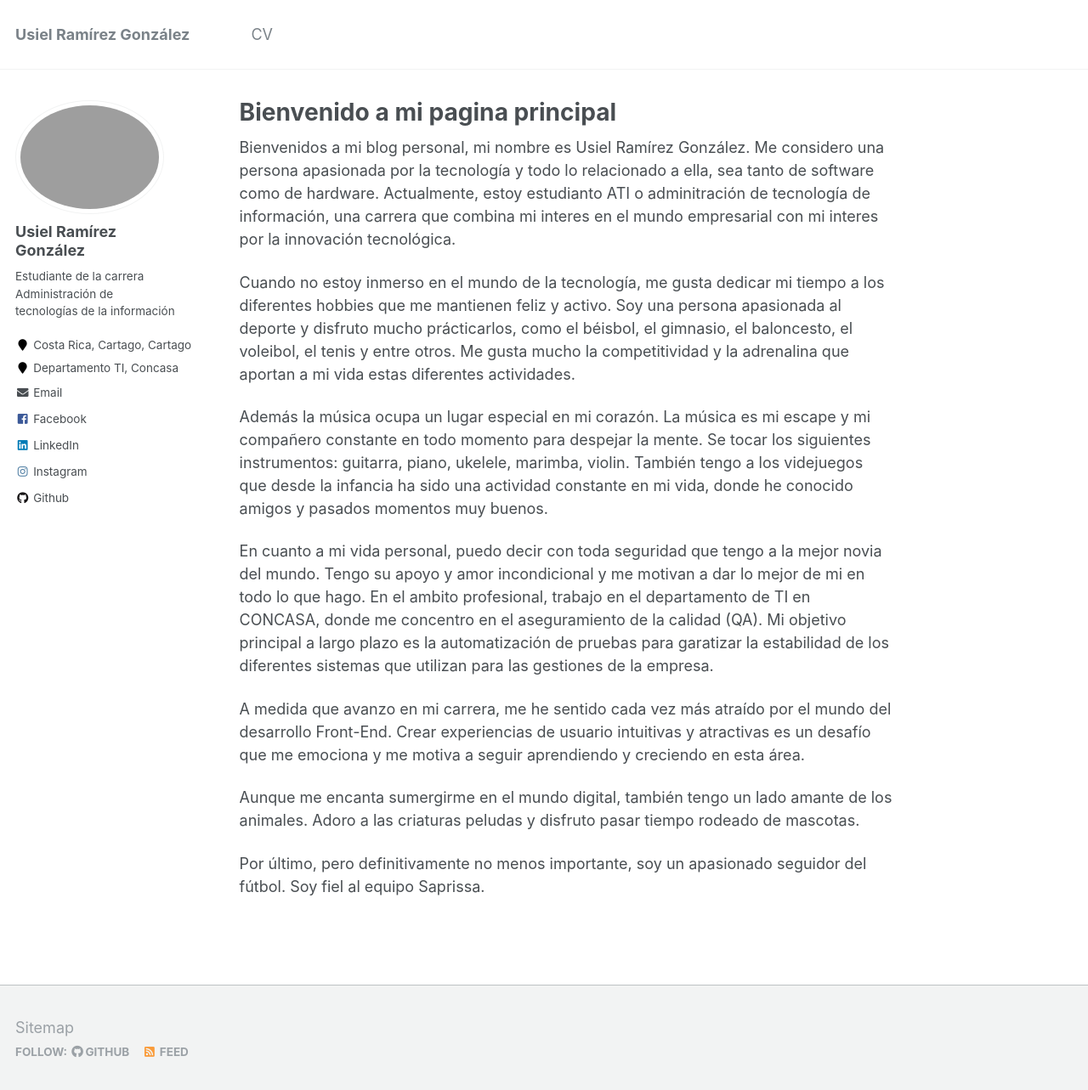
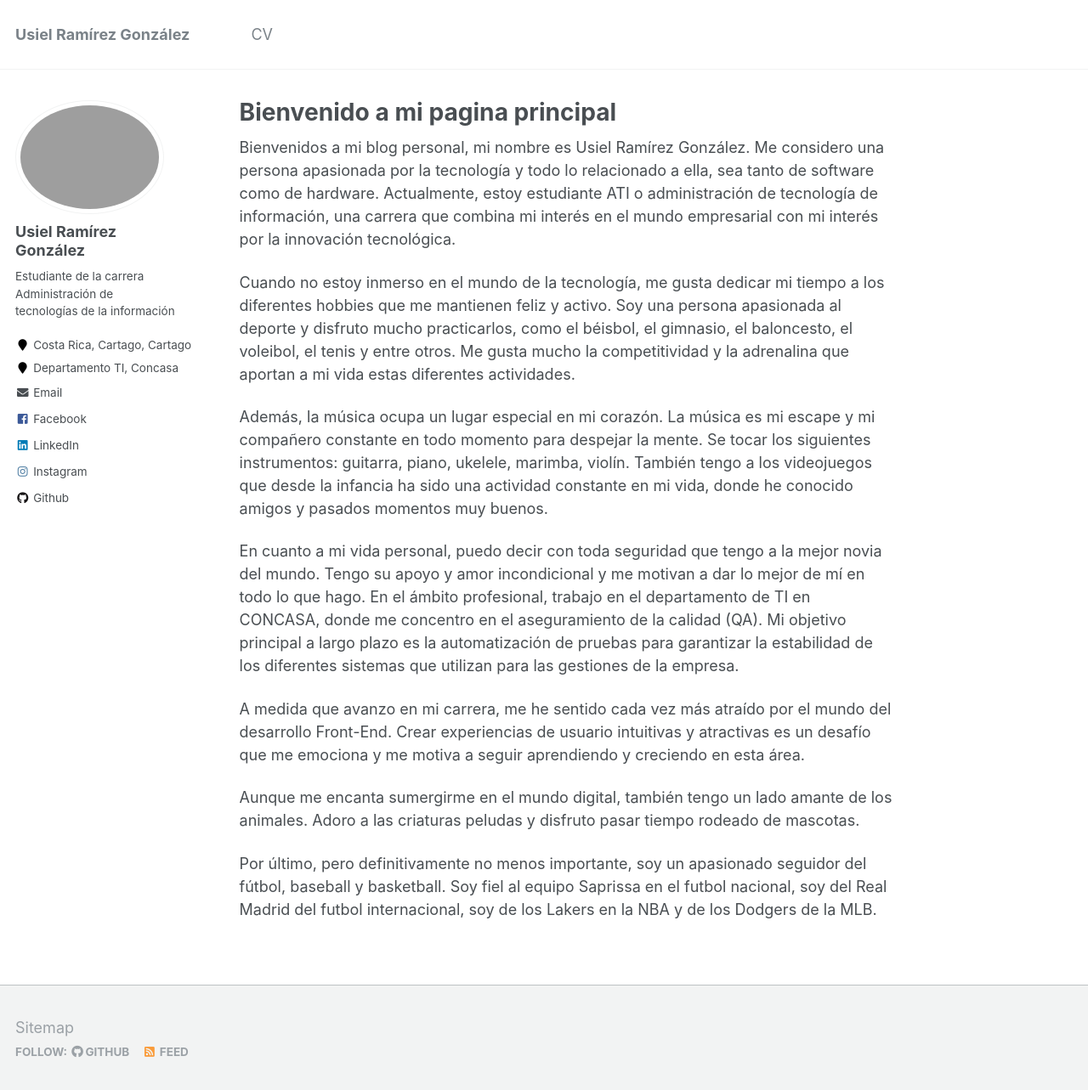
Before and after one commit to UsielR12/UsielR12.github.io, a Jekyll site: the page built from _pages/about.md, in a window 1280 px wide and 1296 px high. Shown: the top 1283 px of the window at 85% size. Built offline with Jekyll 4.4.1, drawn with Linux system fonts in a browser that asks for light colours.

Commit message:
Update about.md

```diff
--- a/_pages/about.md
+++ b/_pages/about.md
@@ -8,16 +8,16 @@ redirect_from:
   - /about.html
 ---
 
-Bienvenidos a mi blog personal, mi nombre es Usiel Ramírez González. Me considero una persona apasionada por la tecnología y todo lo relacionado a ella, sea tanto de software como de hardware. Actualmente, estoy estudianto ATI o adminitración de tecnología de información, una carrera que combina mi interes en el mundo empresarial con mi interes por la innovación tecnológica.
+Bienvenidos a mi blog personal, mi nombre es Usiel Ramírez González. Me considero una persona apasionada por la tecnología y todo lo relacionado a ella, sea tanto de software como de hardware. Actualmente, estoy estudiante ATI o administración de tecnología de información, una carrera que combina mi interés en el mundo empresarial con mi interés por la innovación tecnológica.
 
-Cuando no estoy inmerso en el mundo de la tecnología, me gusta dedicar mi tiempo a los diferentes hobbies que me mantienen feliz y activo. Soy una persona apasionada al deporte y disfruto mucho prácticarlos, como el béisbol, el gimnasio, el baloncesto, el voleibol, el tenis y entre otros. Me gusta mucho la competitividad y la adrenalina que aportan a mi vida estas diferentes actividades.
+Cuando no estoy inmerso en el mundo de la tecnología, me gusta dedicar mi tiempo a los diferentes hobbies que me mantienen feliz y activo. Soy una persona apasionada al deporte y disfruto mucho practicarlos, como el béisbol, el gimnasio, el baloncesto, el voleibol, el tenis y entre otros. Me gusta mucho la competitividad y la adrenalina que aportan a mi vida estas diferentes actividades.
 
-Además la música ocupa un lugar especial en mi corazón. La música es mi escape y mi compañero constante en todo momento para despejar la mente. Se tocar los siguientes instrumentos: guitarra, piano, ukelele, marimba, violin. También tengo a los videjuegos que desde la infancia ha sido una actividad constante en mi vida, donde he conocido amigos y pasados momentos muy buenos.
+Además, la música ocupa un lugar especial en mi corazón. La música es mi escape y mi compañero constante en todo momento para despejar la mente. Se tocar los siguientes instrumentos: guitarra, piano, ukelele, marimba, violín. También tengo a los videojuegos que desde la infancia ha sido una actividad constante en mi vida, donde he conocido amigos y pasados momentos muy buenos.
 
-En cuanto a mi vida personal, puedo decir con toda seguridad que tengo a la mejor novia del mundo. Tengo su apoyo y amor incondicional y me motivan a dar lo mejor de mi en todo lo que hago. En el ambito profesional, trabajo en el departamento de TI en CONCASA, donde me concentro en el aseguramiento de la calidad (QA). Mi objetivo principal a largo plazo es la automatización de pruebas para garatizar la estabilidad de los diferentes sistemas que utilizan para las gestiones de la empresa.
+En cuanto a mi vida personal, puedo decir con toda seguridad que tengo a la mejor novia del mundo. Tengo su apoyo y amor incondicional y me motivan a dar lo mejor de mí en todo lo que hago. En el ámbito profesional, trabajo en el departamento de TI en CONCASA, donde me concentro en el aseguramiento de la calidad (QA). Mi objetivo principal a largo plazo es la automatización de pruebas para garantizar la estabilidad de los diferentes sistemas que utilizan para las gestiones de la empresa.
 
 A medida que avanzo en mi carrera, me he sentido cada vez más atraído por el mundo del desarrollo Front-End. Crear experiencias de usuario intuitivas y atractivas es un desafío que me emociona y me motiva a seguir aprendiendo y creciendo en esta área.
 
 Aunque me encanta sumergirme en el mundo digital, también tengo un lado amante de los animales. Adoro a las criaturas peludas y disfruto pasar tiempo rodeado de mascotas.
 
-Por último, pero definitivamente no menos importante, soy un apasionado seguidor del fútbol. Soy fiel al equipo Saprissa.
+Por último, pero definitivamente no menos importante, soy un apasionado seguidor del fútbol, baseball y basketball. Soy fiel al equipo Saprissa en el futbol nacional, soy del Real Madrid del futbol internacional, soy de los Lakers en la NBA y de los Dodgers de la MLB.
```
